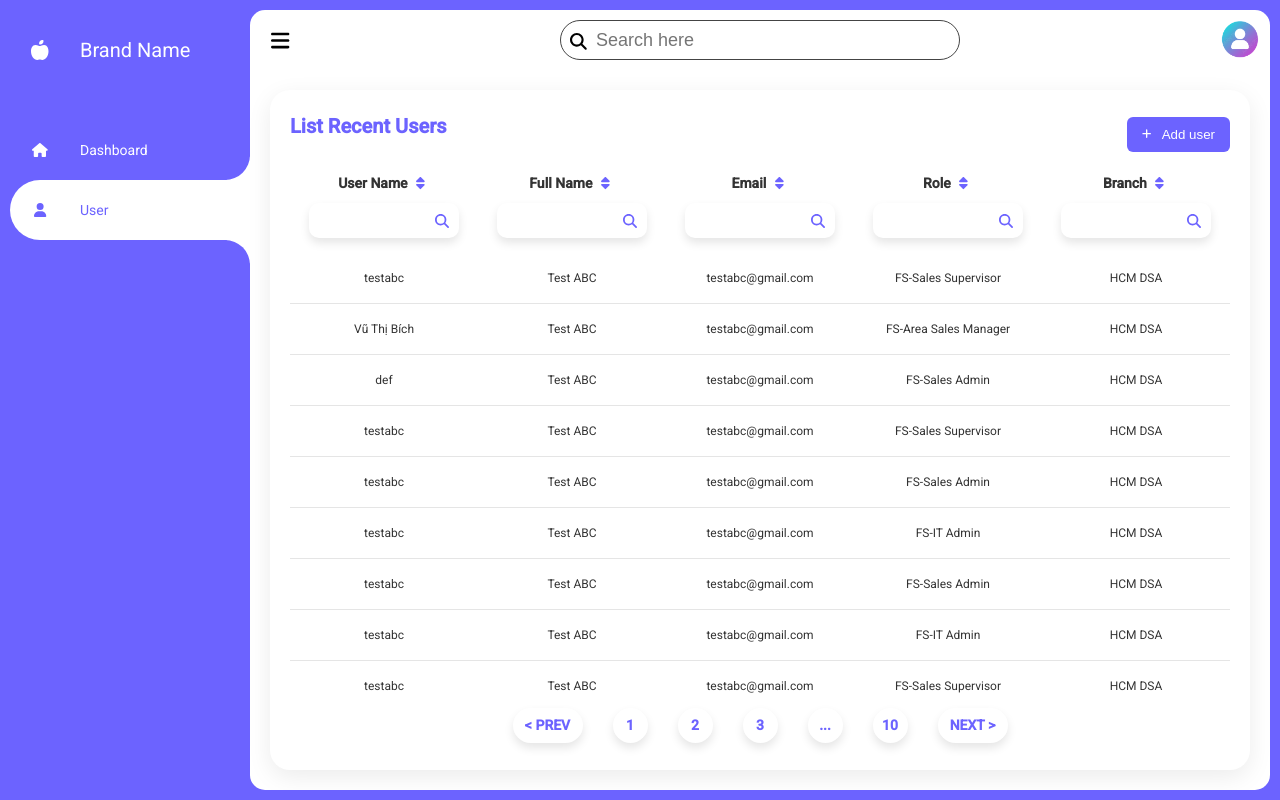
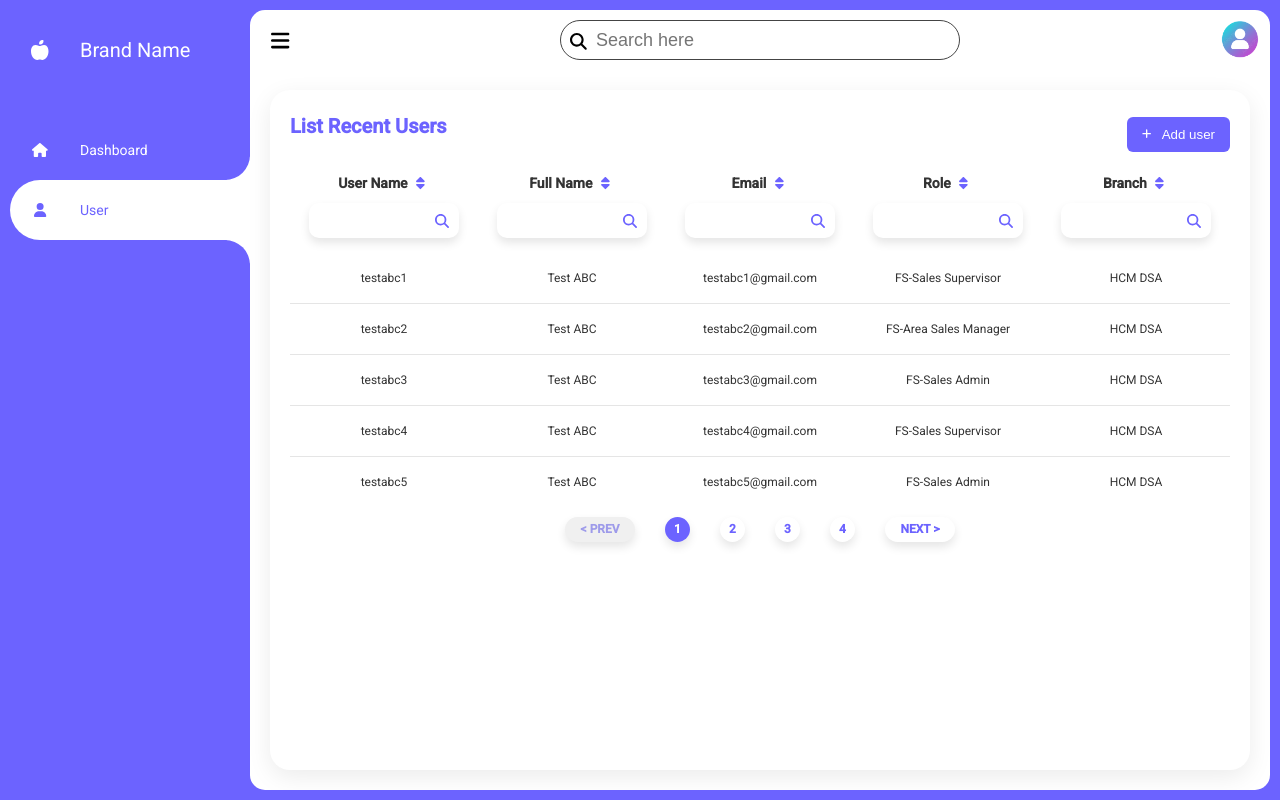
Before and after one commit to antran96/template-crm, an Angular app: page /user in a window 1280 px wide. Built offline with nearby package versions, Linux system fonts and the light colour scheme; what echarts-for-angular would draw is missing.

Commit message:
trim pagination

```diff
--- a/src/components/table/table.component.html
+++ b/src/components/table/table.component.html
@@ -33,13 +33,12 @@
     <!-- pagination -->
     <div class="table-pagination">
         <ul>
-            <li><a href="" class="prev">< PREV</a></li>
-            <li class="pageNumber active"><a href="">1</a></li>
-            <li class="pageNumber"><a href="">2</a></li>
-            <li class="pageNumber"><a href="">3</a></li>
-            <li class="pageNumber"><a href="">...</a></li>
-            <li class="pageNumber"><a href="">10</a></li>
-            <li><a href="" class="next">NEXT ></a></li>
+            <li [ngClass]="currentPage === 1 ? 'disabled' : ''" (click)="onPagination(currentPage - 1)"><a>< PREV</a></li>
+            <li *ngFor="let in of counter(pagesNumber), index as index"
+                [ngClass]="index + 1 === currentPage ? 'pageNumber active' : 'pageNumber'"
+                (click)="onPagination(index + 1)">
+                <a>{{index + 1}}</a></li>
+            <li [ngClass]="currentPage ===  pagesNumber ? 'disabled' : ''" (click)="onPagination(currentPage + 1)"><a>NEXT ></a></li>
         </ul>
     </div>
 </div>
--- a/src/components/table/table.component.scss
+++ b/src/components/table/table.component.scss
@@ -9,6 +9,7 @@ $sttNew: #ffc296;
 $sttProcessing: #bbe888;
 $sttReversing: #f493b8;
 $boxShadow: 0 5px 10px rgba($color: #000000, $alpha: 0.1);
+$smooth: all .3s ease-in-out;
 
 .table {
     table {
@@ -156,16 +157,17 @@ $boxShadow: 0 5px 10px rgba($color: #000000, $alpha: 0.1);
             // box-shadow: $boxShadow;
             li {
                 list-style: none;
-                line-height: 35px;
+                line-height: 25px;
                 margin: 0 15px;
                 background: white;
                 border-radius: 50px;
                 box-shadow: $boxShadow;
+                cursor: pointer;
 
                 &.pageNumber {
-                    width: 35px;
-                    height: 35px;
-                    line-height: 35px;
+                    width: 25px;
+                    height: 25px;
+                    line-height: 25px;
                     text-align: center;
 
                     &:hover {
@@ -175,18 +177,56 @@ $boxShadow: 0 5px 10px rgba($color: #000000, $alpha: 0.1);
                         }
                     }
                 }
+                &.active {
+                    a {
+                        background-color: $dark-base;
+                        color: $white;
+                    }
+                }
 
                 &:first-child,
                 &:last-child {
                     width: 70px;
-                    height: 35px;
+                    height: 25px;
                     text-align: center;
                     border-radius: 25px;
+                    transition: $smooth;
+                    &.disabled {
+                        background-color: $silver;
+                        pointer-events: none !important;
+                        a {
+                            color: $light-base;
+                        }
+                        &:hover {
+                            transform: none !important;
+                            background-color: $silver !important;
+                            a {
+                                color: $light-base !important;
+                            }
+                        }
+                    }
+                    &:hover {
+                        background-color: $dark-base;
+                        a {
+                            color: $white;
+                        }
+                    }
+                }
+                &:first-child {
+                    &:hover {
+                        transform: translateX(-5px);
+                    }
+                }
+                &:last-child {
+                    &:hover {
+                        transform: translateX(5px);
+                    }
                 }
 
                 a {
                     display: block;
                     text-decoration: none;
+                    font-size: 12px;
                     font-weight: 600;
                     color: $dark-base;
                     border-radius: 50%;
--- a/src/components/table/table.component.ts
+++ b/src/components/table/table.component.ts
@@ -8,6 +8,8 @@ import { Component, Input, OnInit } from '@angular/core';
 export class TableComponent implements OnInit {
   public searchInput: Array<any> = []
   public listShow: Array<any> = []
+  public pagesNumber: number = 1
+  public currentPage: number = 1
   @Input() headers: Array<any> = []
   @Input() listData: Array<any> = []
   @Input() search: boolean = false
@@ -16,11 +18,11 @@ export class TableComponent implements OnInit {
   constructor() { }
 
   ngOnInit(): void {
-    this.searchInputArray()
-    this.listShow = this.listData
+    this.onSearchInit()
+    this.onPagination(1)
   }
 
-  searchInputArray(): void {
+  onSearchInit(): void {
     if (this.headers) {
       this.headers.forEach(item => {
         this.searchInput.push({
@@ -29,11 +31,6 @@ export class TableComponent implements OnInit {
         })
       })
     }
-  }
-
-  onFilter(index: number): void {
-    const dropdown = document.querySelector('dropdown ul')
-    dropdown?.classList.toggle('active')
   }
 
   onSearch(valueSearch: any, key: string): void {
@@ -74,6 +71,34 @@ export class TableComponent implements OnInit {
     return value;
 }
 
+  counter(i: number) {
+    return new Array(i);
+  }
+
+  onTrimPagination(querySet: any, page: number, rows: number) {
+    let start = (page - 1) * rows
+    let end = start + rows
+    let trimedData = querySet.slice(start, end)
+    let pages = Math.ceil(querySet.length / rows)
+    return {
+      'querySet': trimedData,
+      'pages': pages
+    }
+  }
+
+  onPagination(page: number) {
+      let state = {
+        'querySet': this.listData,
+        'page': page,
+        'rows': 5
+      }
+      this.currentPage = state.page
+      let data = this.onTrimPagination(state.querySet, state.page, state.rows)
+
+      this.pagesNumber = data.pages
+      this.listShow = data.querySet
+  }
+
   generateRandomColor() {
     const arrColor = ['#ffc296', '#bbe888', '#f493b8', '#9e9bea']
     return arrColor[Math.floor(Math.random() * arrColor.length)];
--- a/src/modules/user/user.component.ts
+++ b/src/modules/user/user.component.ts
@@ -15,26 +15,26 @@ export class UserComponent implements OnInit {
     { key: 'branch', title: 'Branch', show: true, type: 'text' }
   ]
   listData: Array<any> = [
-    {'userName': 'testabc', 'fullName': 'Test ABC', 'email': 'testabc@gmail.com', 'role': 'FS-Sales Supervisor', 'branch': 'HCM DSA'},
-    {'userName': 'Vũ Thị Bích', 'fullName': 'Test ABC', 'email': 'testabc@gmail.com', 'role': 'FS-Area Sales Manager', 'branch': 'HCM DSA'},
-    {'userName': 'def', 'fullName': 'Test ABC', 'email': 'testabc@gmail.com', 'role': 'FS-Sales Admin', 'branch': 'HCM DSA'},
-    {'userName': 'testabc', 'fullName': 'Test ABC', 'email': 'testabc@gmail.com', 'role': 'FS-Sales Supervisor', 'branch': 'HCM DSA'},
-    {'userName': 'testabc', 'fullName': 'Test ABC', 'email': 'testabc@gmail.com', 'role': 'FS-Sales Admin', 'branch': 'HCM DSA'},
-    {'userName': 'testabc', 'fullName': 'Test ABC', 'email': 'testabc@gmail.com', 'role': 'FS-IT Admin', 'branch': 'HCM DSA'},
-    {'userName': 'testabc', 'fullName': 'Test ABC', 'email': 'testabc@gmail.com', 'role': 'FS-Sales Admin', 'branch': 'HCM DSA'},
-    {'userName': 'testabc', 'fullName': 'Test ABC', 'email': 'testabc@gmail.com', 'role': 'FS-IT Admin', 'branch': 'HCM DSA'},
-    {'userName': 'testabc', 'fullName': 'Test ABC', 'email': 'testabc@gmail.com', 'role': 'FS-Sales Supervisor', 'branch': 'HCM DSA'},
-    {'userName': 'testabc', 'fullName': 'Test ABC', 'email': 'testabc@gmail.com', 'role': 'FS-Sales Admin', 'branch': 'HCM DSA'},
-    {'userName': 'testabc', 'fullName': 'Test ABC', 'email': 'testabc@gmail.com', 'role': 'FS-Sales Supervisor', 'branch': 'HCM DSA'},
-    {'userName': 'Vũ Thị Bích', 'fullName': 'Test ABC', 'email': 'testabc@gmail.com', 'role': 'FS-Area Sales Manager', 'branch': 'HCM DSA'},
-    {'userName': 'def', 'fullName': 'Test ABC', 'email': 'testabc@gmail.com', 'role': 'FS-Sales Admin', 'branch': 'HCM DSA'},
-    {'userName': 'testabc', 'fullName': 'Test ABC', 'email': 'testabc@gmail.com', 'role': 'FS-Sales Supervisor', 'branch': 'HCM DSA'},
-    {'userName': 'testabc', 'fullName': 'Test ABC', 'email': 'testabc@gmail.com', 'role': 'FS-Sales Admin', 'branch': 'HCM DSA'},
-    {'userName': 'testabc', 'fullName': 'Test ABC', 'email': 'testabc@gmail.com', 'role': 'FS-IT Admin', 'branch': 'HCM DSA'},
-    {'userName': 'testabc', 'fullName': 'Test ABC', 'email': 'testabc@gmail.com', 'role': 'FS-Sales Admin', 'branch': 'HCM DSA'},
-    {'userName': 'testabc', 'fullName': 'Test ABC', 'email': 'testabc@gmail.com', 'role': 'FS-IT Admin', 'branch': 'HCM DSA'},
-    {'userName': 'testabc', 'fullName': 'Test ABC', 'email': 'testabc@gmail.com', 'role': 'FS-Sales Supervisor', 'branch': 'HCM DSA'},
-    {'userName': 'testabc', 'fullName': 'Test ABC', 'email': 'testabc@gmail.com', 'role': 'FS-Sales Admin', 'branch': 'HCM DSA'},
+    {'userName': 'testabc1', 'fullName': 'Test ABC', 'email': 'testabc1@gmail.com', 'role': 'FS-Sales Supervisor', 'branch': 'HCM DSA'},
+    {'userName': 'testabc2', 'fullName': 'Test ABC', 'email': 'testabc2@gmail.com', 'role': 'FS-Area Sales Manager', 'branch': 'HCM DSA'},
+    {'userName': 'testabc3', 'fullName': 'Test ABC', 'email': 'testabc3@gmail.com', 'role': 'FS-Sales Admin', 'branch': 'HCM DSA'},
+    {'userName': 'testabc4', 'fullName': 'Test ABC', 'email': 'testabc4@gmail.com', 'role': 'FS-Sales Supervisor', 'branch': 'HCM DSA'},
+    {'userName': 'testabc5', 'fullName': 'Test ABC', 'email': 'testabc5@gmail.com', 'role': 'FS-Sales Admin', 'branch': 'HCM DSA'},
+    {'userName': 'testabc6', 'fullName': 'Test ABC', 'email': 'testabc6@gmail.com', 'role': 'FS-IT Admin', 'branch': 'HCM DSA'},
+    {'userName': 'testabc7', 'fullName': 'Test ABC', 'email': 'testabc7@gmail.com', 'role': 'FS-Sales Admin', 'branch': 'HCM DSA'},
+    {'userName': 'testabc8', 'fullName': 'Test ABC', 'email': 'testabc8@gmail.com', 'role': 'FS-IT Admin', 'branch': 'HCM DSA'},
+    {'userName': 'testabc9', 'fullName': 'Test ABC', 'email': 'testabc9@gmail.com', 'role': 'FS-Sales Supervisor', 'branch': 'HCM DSA'},
+    {'userName': 'testabc10', 'fullName': 'Test ABC', 'email': 'testabc10@gmail.com', 'role': 'FS-Sales Admin', 'branch': 'HCM DSA'},
+    {'userName': 'testabc11', 'fullName': 'Test ABC', 'email': 'testabc11@gmail.com', 'role': 'FS-Sales Supervisor', 'branch': 'HCM DSA'},
+    {'userName': 'testabc12', 'fullName': 'Test ABC', 'email': 'testabc12@gmail.com', 'role': 'FS-Area Sales Manager', 'branch': 'HCM DSA'},
+    {'userName': 'testabc13', 'fullName': 'Test ABC', 'email': 'testabc13@gmail.com', 'role': 'FS-Sales Admin', 'branch': 'HCM DSA'},
+    {'userName': 'testabc14', 'fullName': 'Test ABC', 'email': 'testabc14@gmail.com', 'role': 'FS-Sales Supervisor', 'branch': 'HCM DSA'},
+    {'userName': 'testabc15', 'fullName': 'Test ABC', 'email': 'testabc15@gmail.com', 'role': 'FS-Sales Admin', 'branch': 'HCM DSA'},
+    {'userName': 'testabc16', 'fullName': 'Test ABC', 'email': 'testabc16@gmail.com', 'role': 'FS-IT Admin', 'branch': 'HCM DSA'},
+    {'userName': 'testabc17', 'fullName': 'Test ABC', 'email': 'testabc17@gmail.com', 'role': 'FS-Sales Admin', 'branch': 'HCM DSA'},
+    {'userName': 'testabc18', 'fullName': 'Test ABC', 'email': 'testabc18@gmail.com', 'role': 'FS-IT Admin', 'branch': 'HCM DSA'},
+    {'userName': 'testabc19', 'fullName': 'Test ABC', 'email': 'testabc19@gmail.com', 'role': 'FS-Sales Supervisor', 'branch': 'HCM DSA'},
+    {'userName': 'testabc20', 'fullName': 'Test ABC', 'email': 'testabc20@gmail.com', 'role': 'FS-Sales Admin', 'branch': 'HCM DSA'},
   ]
 
   constructor() { }
--- a/src/styles.scss
+++ b/src/styles.scss
@@ -1,12 +1,12 @@
 /* You can add global styles to this file, and also import other style files */
-$light-base: #aca9ff8a;
+$light-base: #6b63ffc2;
 $dark-base: #6C63FF;
 $white: #fff;
 $light-black: #333;
 $gray: #444;
 $silver:#f0f0f0;
 $light-gray: #acacac;
-$smooth: all 1.3s ease-in-out;
+$smooth: all .3s ease-in-out;
 body, input {
     margin: 0;
     padding: 0;
@@ -26,8 +26,13 @@ body, input {
     border-radius: 6px;
     cursor: pointer;
     transition: $smooth;
-    &:hover, &:disabled {
+    &:hover {
+        font-size: 14px;
+    }
+    &:disabled {
         background-color: $light-base;
+        cursor: not-allowed;
+        transform: none;
     }
     svg {
         width: 0.7em;
```
